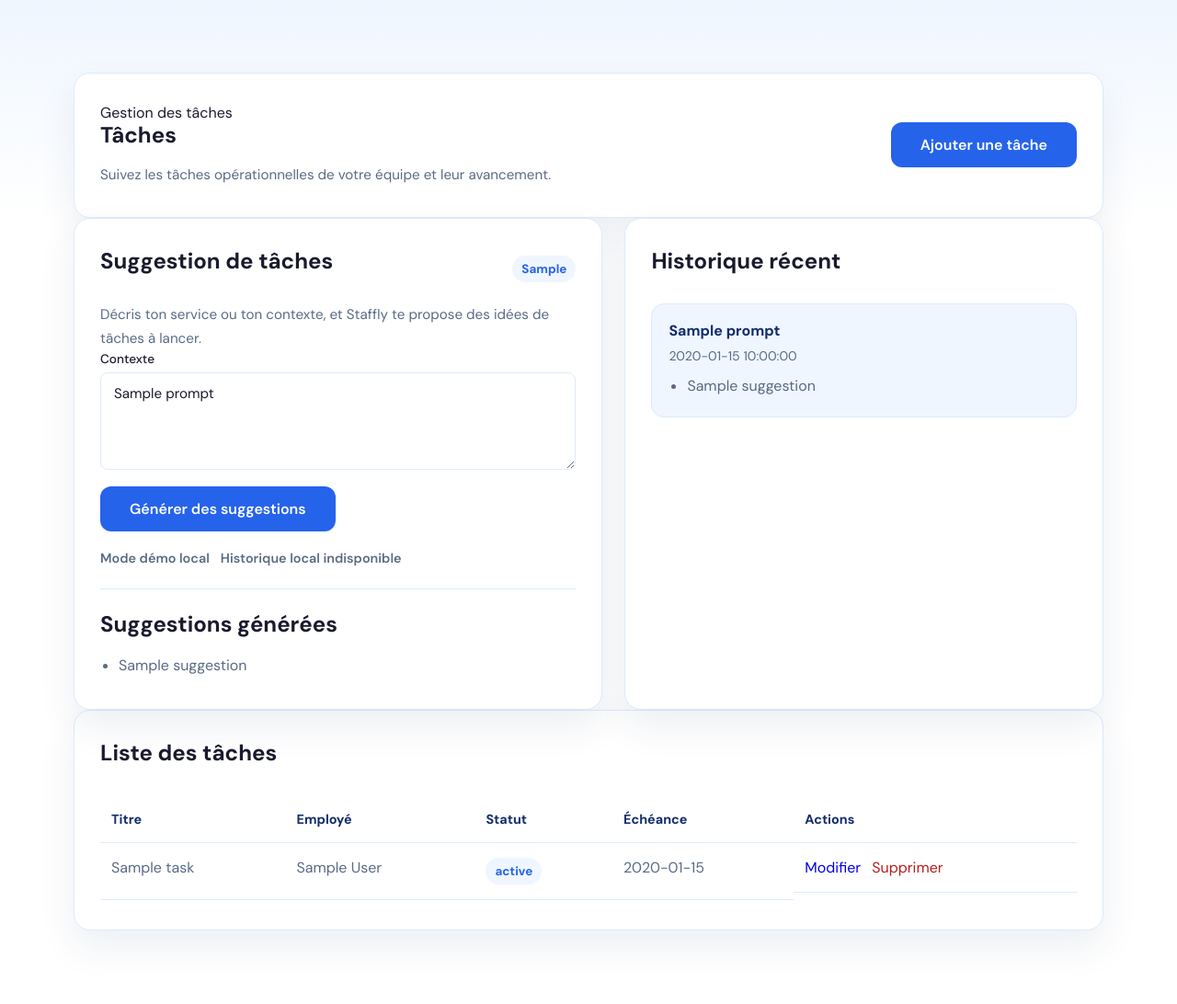
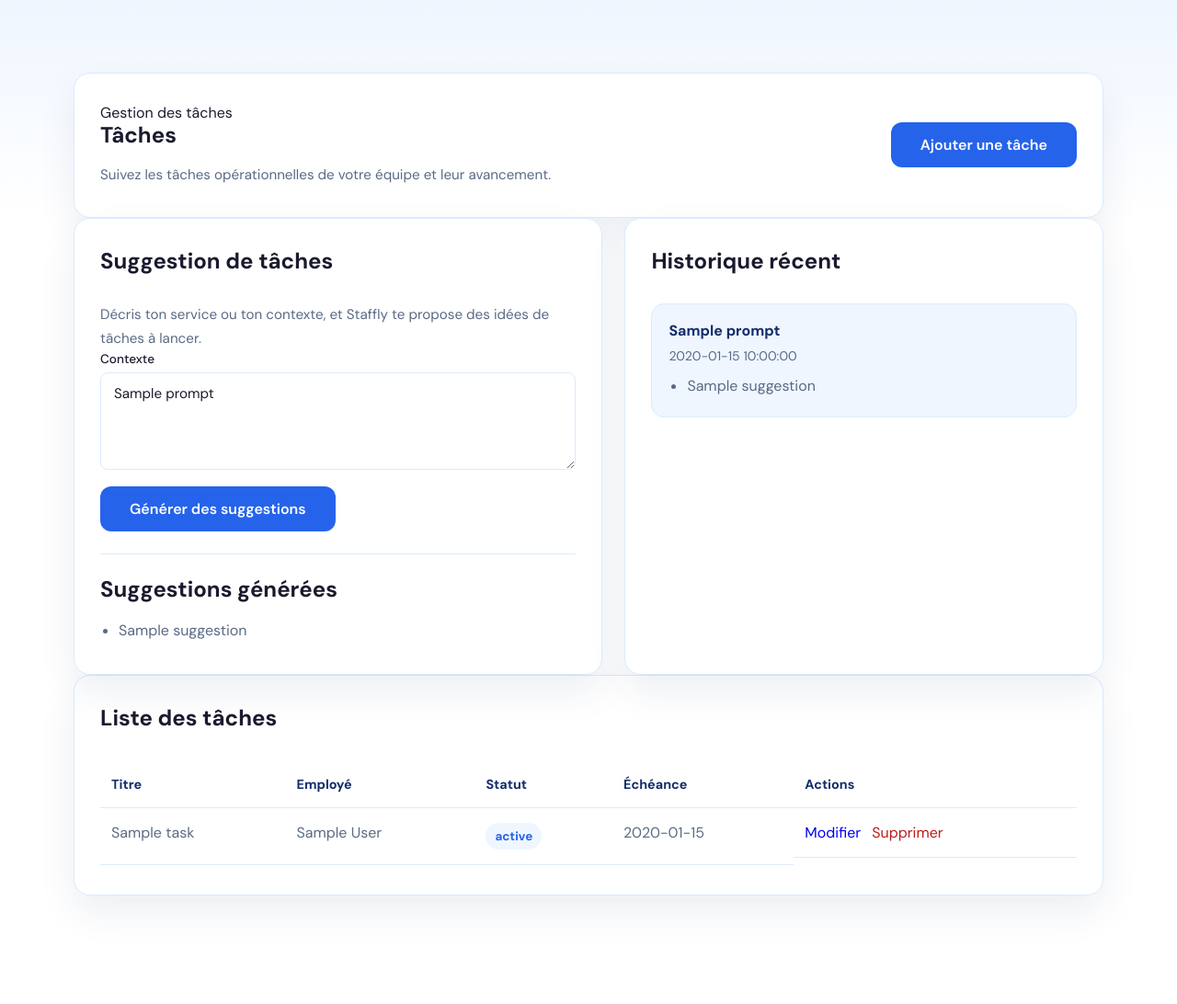
Before and after one commit to tiavinaadr25-ux/flask-staffy, a Flask app: template templates/tasks.html in a window 1280 px wide. Shown: the part 85-1177 px from the top of the page at 92% size. After the commit the page ends 1069 px from the top, so only its background shows below. Run offline with Flask 3, Linux system fonts and the light colour scheme; tables that the repository leaves empty hold one stand-in row (values such as "Sample post"); the template is opened without the code that fills it: values that come from a table or form of the project are taken from there, most other values are stand-ins (such as "Sample title", 1, 10 or a date in 2020).

Commit message:
remove technical ai labels from tasks page

```diff
--- a/templates/tasks.html
+++ b/templates/tasks.html
@@ -18,9 +18,6 @@
         <article class="card ai-card">
           <div class="section-head">
             <h2>Suggestion de tâches</h2>
-            {% if generation_source %}
-              <span class="badge">{{ generation_source }}</span>
-            {% endif %}
           </div>
 
           <p class="page-intro">
@@ -43,11 +40,6 @@
 
             <button class="btn-primary auth-submit" type="submit">Générer des suggestions</button>
           </form>
-
-          <div class="ai-meta">
-            <span>{% if hugging_face_enabled %}Hugging Face prêt{% else %}Mode démo local{% endif %}</span>
-            <span>{% if mongo_enabled %}Historique MongoDB actif{% else %}Historique local indisponible{% endif %}</span>
-          </div>
 
           {% if suggestions %}
             <div class="ai-result-box">
```
Also changed, not shown: tests/test_app.py (+0 -1 lines).
